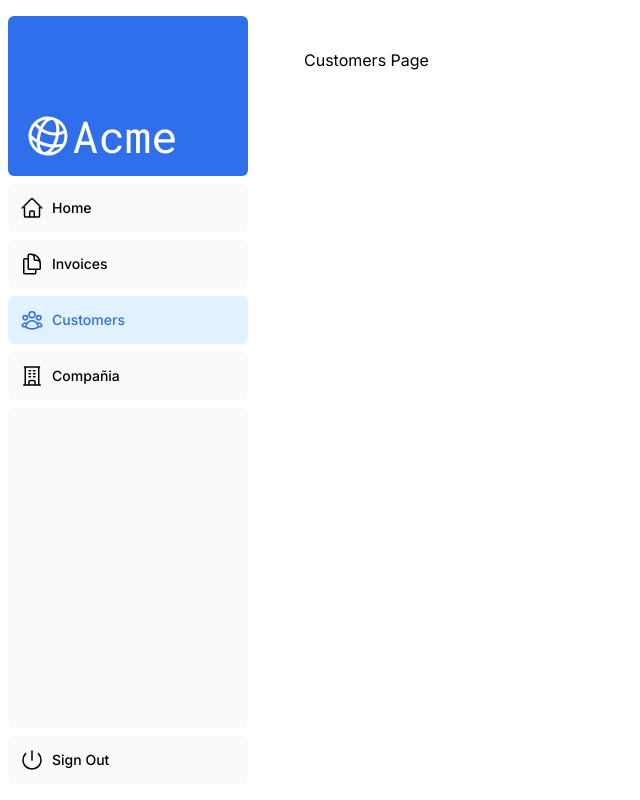
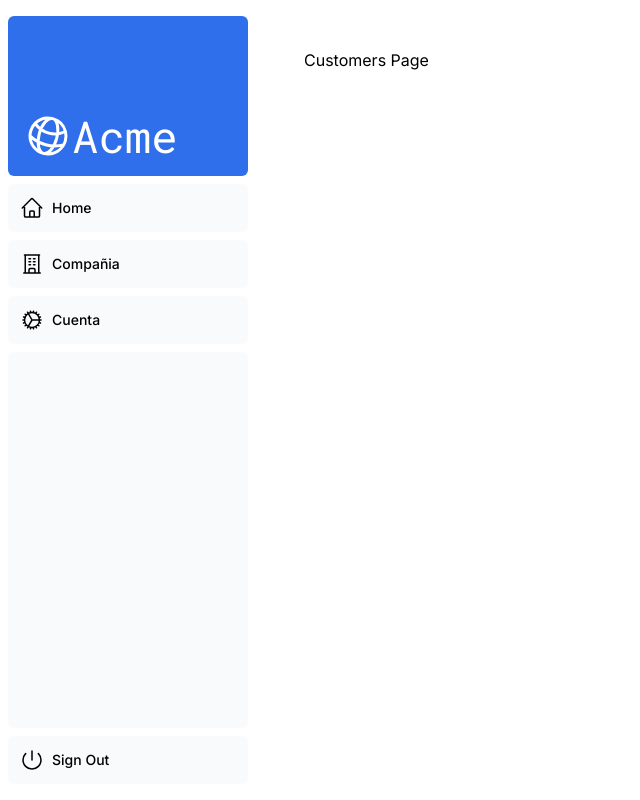
Before and after one commit to MariaMB17/chatbot_front, a Next.js app: page /dashboard/customers in a window 1280 px wide. Shown: the whole page, without its empty margins (0-640 px from the left). Built offline with nearby package versions, Linux system fonts and the light colour scheme.

Commit message:
Se modifica navbar para hacerlo dinamico

```diff
--- a/app/lib/data-menu.ts
+++ b/app/lib/data-menu.ts
@@ -2,7 +2,8 @@ import {
     DocumentDuplicateIcon,
     HomeIcon,
     UserGroupIcon,
-    BuildingOfficeIcon
+    BuildingOfficeIcon,
+    CogIcon
 } from "@heroicons/react/24/outline";
 import { Menu } from "./model/menu-model";
 
@@ -13,6 +14,15 @@ export const ItemMenu: Menu[] = [
         icon: HomeIcon
     },
     {
+        name: 'Compañia',
+        href: '/dashboard/company',
+        icon: BuildingOfficeIcon
+
+    }
+]
+
+export const ItemMenuConfig: Menu[] = [
+    {
         name: 'Invoices',
         href: '/dashboard/invoices',
         icon: DocumentDuplicateIcon,
@@ -21,11 +31,5 @@ export const ItemMenu: Menu[] = [
         name: 'Customers',
         href: '/dashboard/customers',
         icon: UserGroupIcon
-    },
-    {
-        name: 'Compañia',
-        href: '/dashboard/company',
-        icon: BuildingOfficeIcon
-
-    },
-]
+    }
+];
--- a/app/ui/dashboard/nav-links.tsx
+++ b/app/ui/dashboard/nav-links.tsx
@@ -2,12 +2,30 @@
 import Link from 'next/link';
 import { usePathname } from 'next/navigation';
 import clsx from 'clsx';
-import { ItemMenu } from '@/app/lib/data-menu';
+import { ItemMenu, ItemMenuConfig } from '@/app/lib/data-menu';
+import { useState } from 'react';
+import { Button } from '../button';
+import { ArrowRightIcon, CogIcon, HomeIcon, LinkIcon } from '@heroicons/react/24/outline';
 
-const links = ItemMenu;
+//const links = ItemMenu;
 
 export default function NavLinks() {
+  const [links, setLinks] = useState(ItemMenu);
+  const [btnHome, setBtnHome] = useState(false);
   const pathname = usePathname();
+
+  let IconConfig = CogIcon
+  const IconHome = HomeIcon
+  const changeItemMenu = () => {
+    const newLinks = ItemMenuConfig;
+    setBtnHome(!btnHome)
+    if (btnHome) {
+      setLinks(ItemMenu);
+    } else {
+      setLinks(newLinks);
+    }
+  }
+
   return (
     <>
       {links.map((link) => {
@@ -28,6 +46,13 @@ export default function NavLinks() {
           </Link>
         );
       })}
+
+      <button onClick={changeItemMenu} className={clsx(
+        'flex h-[48px] grow items-center justify-center gap-2 rounded-md bg-gray-50 p-3 text-sm font-medium hover:bg-sky-100 hover:text-blue-600 md:flex-none md:justify-start md:p-2 md:px-3',
+      )}>
+        {btnHome ? <IconHome className="w-6" /> : <IconConfig className="w-6" />}
+        <p className="hidden md:block">{btnHome ? 'Home' : 'Cuenta'}</p>
+      </button>
     </>
   );
 }
```
Lines whose indentation alone changed are shown as unchanged.
